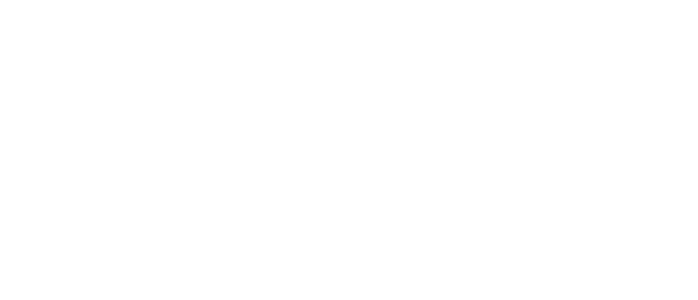
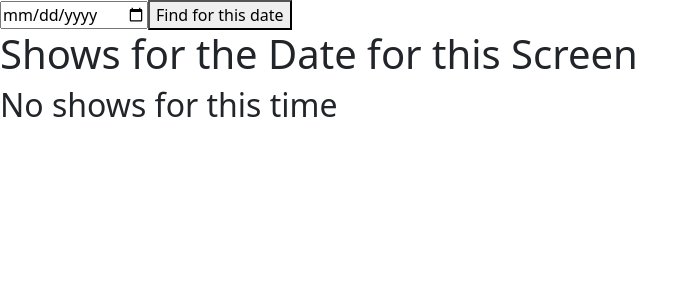
Before and after one commit to Gowii3K/Absolute-Cinema-Client, a React (Vite) app: page /ScreenDetails/1 in a window 1280 px wide. Before the commit this address had no page. Shown: the top 300 px of the page, without its empty margins (0-698 px from the left). Built offline with nearby package versions, Linux system fonts and the light colour scheme.

Commit message:
feat: completed booking process
-Added Show All Screens Page
-Added Show All Shows Page
-Added Bookings Per Show Page

```diff
--- a/src/App.tsx
+++ b/src/App.tsx
@@ -1,15 +1,21 @@
-import { Route, Router, Routes } from "react-router-dom";
+import { Route, Routes } from "react-router-dom";
 import "./App.css";
 import SignUp from "./components/Onboarding/signUp";
-import SignIn from "./components/signIn";
+import SignIn from "./components/Onboarding/signIn";
+import VenueScreens from "./components/Venue-Screens/venueScreens";
+import { ScreenDetails } from "./components/Venue-Screens/screenDetails";
+import ShowBookings from "./components/Venue-Screens/showBookings";
 
 const App = () => {
   return (
     <>
-        <Routes>
-          <Route path="/" element={<SignUp/>}/>
-          <Route path='/signIn' element={<SignIn/>}/>
-        </Routes>
+      <Routes>
+        <Route path="/" element={<SignUp />} />
+        <Route path="/signIn" element={<SignIn />} />
+        <Route path="/VenueScreens" element={<VenueScreens />} />
+        <Route path="/ScreenDetails/:screenId" element={<ScreenDetails />} />
+        <Route path="/ShowBookings/:showId" element={<ShowBookings/>} />
+      </Routes>
     </>
   );
 };
--- a/src/components/signIn.tsx
+++ b/src/components/Onboarding/signIn.tsx
@@ -1,4 +1,5 @@
 import axios from "axios";
+import { jwtDecode } from "jwt-decode";
 import { useForm } from "react-hook-form";
 import { useNavigate } from "react-router-dom";
 
@@ -17,12 +18,24 @@
   } = useForm<FormFields>();
 
   const onSubmit = async (data: FormFields) => {
-    const response = await axios.post(`http://localhost:3000/auth/login`, {
+    const response = await axios.post("http://localhost:3000/auth/login", {
       email: data.email,
       password: data.password,
     });
-    console.log(response);
+
+    const token = response.data.access_token;
+    console.log(token);
+
+    const decodedToken = jwtDecode(token);
+    console.log(decodedToken);
+
+    if (decodedToken.sub) {
+      sessionStorage.setItem("token", token);
+      sessionStorage.setItem("user", decodedToken.sub);
+    }
+
     reset();
+    navigate("/VenueScreens");
   };
 
   return (
@@ -41,7 +54,7 @@
         />
         <div>{errors.password && errors.password.message}</div>
         <button type="submit"> Submit</button>
-        <button onClick={()=>navigate('/')}> Sign up Instead</button>
+        <button onClick={() => navigate("/")}> Sign up Instead</button>
       </form>
     </>
   );
--- /dev/null
+++ b/src/components/Venue-Screens/screenDetails.tsx
@@ -0,0 +1,48 @@
+import axios from "axios";
+import { useEffect, useState } from "react";
+import { useForm } from "react-hook-form";
+import { Link, useParams } from "react-router-dom";
+
+export const ScreenDetails = () => {
+  const { screenId } = useParams();
+  const [showsArr, setShowsArr] = useState<
+    { showId: number; screenId: number; date: string; time: string }[]
+  >([]);
+
+  type FormFields = {
+    date: string;
+  };
+
+  const { register, handleSubmit } = useForm<FormFields>();
+
+  const onSubmit = async (data: FormFields) => {
+    const shows = await axios.get(
+      `http://localhost:3000/shows/${screenId}/${data.date}`
+    );
+    setShowsArr(shows.data);
+    console.log(showsArr);
+  };
+
+  return (
+    <>
+      <form onSubmit={handleSubmit(onSubmit)}>
+        <input type="date" {...register("date")} />
+        <button type="submit">Find for this date</button>
+      </form>
+
+      <h1>Shows for the Date for this Screen</h1>
+      {showsArr.length !==0 ? (
+        showsArr.map((show) => (
+          <div key={show.showId}>
+            <Link to={`/ShowBookings/${show.showId}`}>
+            <h3>{show.showId}</h3>
+            </Link>
+            <h3>{show.time}</h3>
+          </div>
+        ))
+      ) : (
+        <h2>No shows for this time</h2>
+      )}
+    </>
+  );
+};
--- /dev/null
+++ b/src/components/Venue-Screens/showBookings.tsx
@@ -0,0 +1,74 @@
+import axios from "axios";
+import { useEffect, useState } from "react";
+import { useForm } from "react-hook-form";
+import { useParams } from "react-router-dom";
+
+const ShowBookings = () => {
+  const { showId } = useParams();
+  console.log(typeof showId);
+
+  const num = Number(showId);
+  console.log(num);
+  const seatsToBeBooked = new Set<number>();
+
+  const [bookingsArr, setBookingsArr] = useState<
+    { seatNo: number; isBooked: boolean }[]
+  >([]);
+
+  const { register, handleSubmit } = useForm();
+
+  useEffect(() => {
+    const getShows = async () => {
+      const shows = await axios.get(`http://localhost:3000/bookings/${showId}`);
+      setBookingsArr(shows.data);
+    };
+
+    getShows();
+  }, []);
+
+  const bookSeat = (seatNo: number) => {
+    if (seatsToBeBooked.has(seatNo)) {
+      seatsToBeBooked.delete(seatNo);
+    } else {
+      seatsToBeBooked.add(seatNo);
+    }
+
+    console.log(seatsToBeBooked);
+  };
+
+  const onSubmit = async () => {
+    seatsToBeBooked.forEach((seat) => {
+      console.log(seat);
+      axios.post(`http://localhost:3000/bookings/`, {
+        showId: Number(showId),
+        seatNo: seat,
+      });
+    });
+
+    const updatedShows = await axios.get(
+      `http://localhost:3000/bookings/${showId}`
+    );
+    setBookingsArr(updatedShows.data);
+  };
+
+  return (
+    <>
+      <form onSubmit={handleSubmit(onSubmit)}>
+        {bookingsArr.map((booking) => (
+          <button
+            type="button"
+            key={booking.seatNo}
+            onClick={() => bookSeat(booking.seatNo)}
+            disabled={booking.isBooked}
+          >
+            {booking.seatNo}
+          </button>
+        ))}
+
+        <button type="submit">Confirm</button>
+      </form>
+    </>
+  );
+};
+
+export default ShowBookings;
--- /dev/null
+++ b/src/components/Venue-Screens/venueScreens.tsx
@@ -0,0 +1,40 @@
+import axios from "axios";
+import { useEffect, useState } from "react";
+import { Link } from "react-router-dom";
+
+const VenueScreens = () => {
+  const [screensArr, setScreensArr] = useState<
+    { screenId: number; venueId: number; seats: number }[]
+  >([]);
+
+  useEffect(() => {
+    const getScreens = async () => {
+      const id = sessionStorage.getItem("user");
+      console.log(id);
+
+      const screens = await axios.get(`http://localhost:3000/screens/${id}`);
+      setScreensArr(screens.data);
+      console.log(screens.data);
+    };
+
+    getScreens();
+  },[]);
+
+  return (
+    <>
+      <div>
+        {screensArr.map((screen) => (
+          <div key={screen.screenId}>
+            <Link to={`/screenDetails/${screen.screenId}`}>
+              <h1>{screen.screenId}</h1>
+            </Link>
+            <h2>{screen.seats}</h2>
+            <h3>{screen.venueId}</h3>
+          </div>
+        ))}
+      </div>
+    </>
+  );
+};
+
+export default VenueScreens;
```
